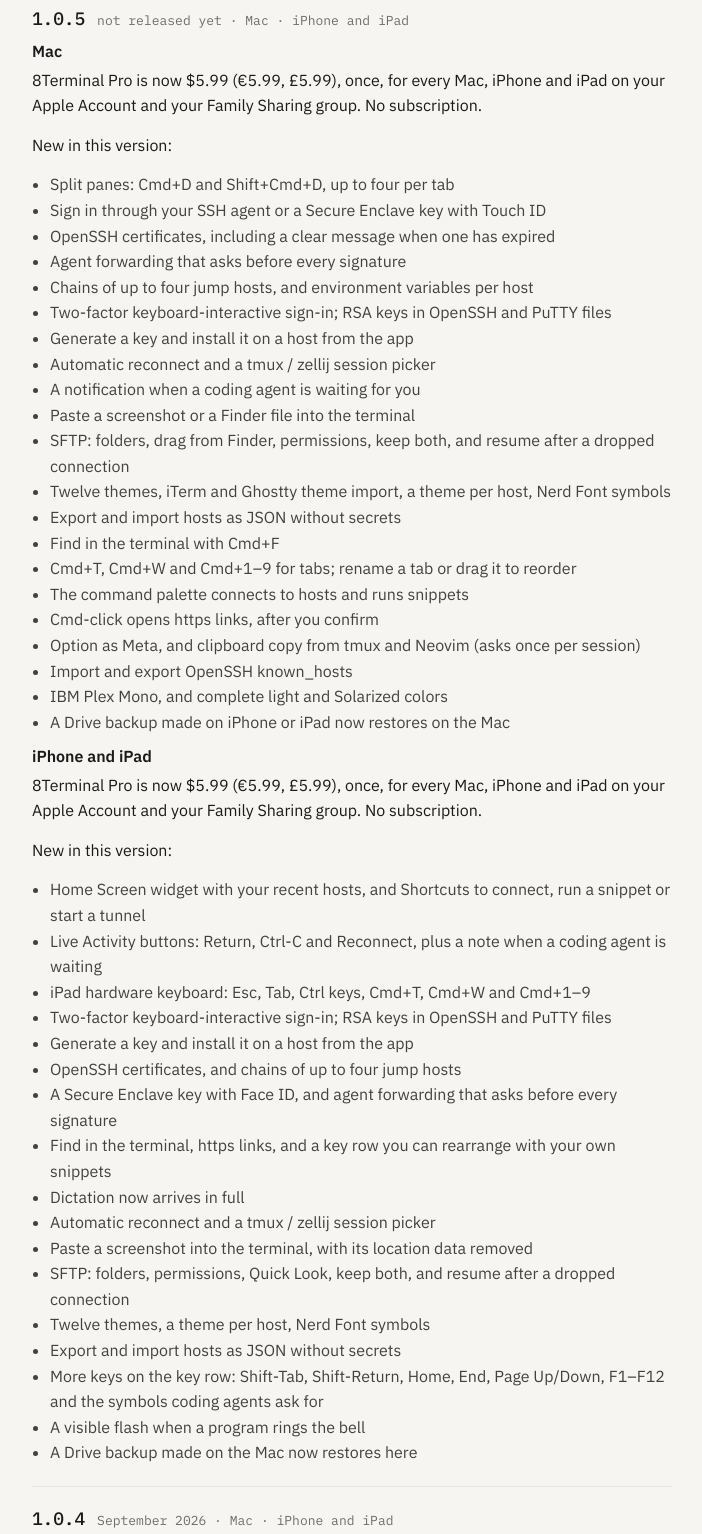
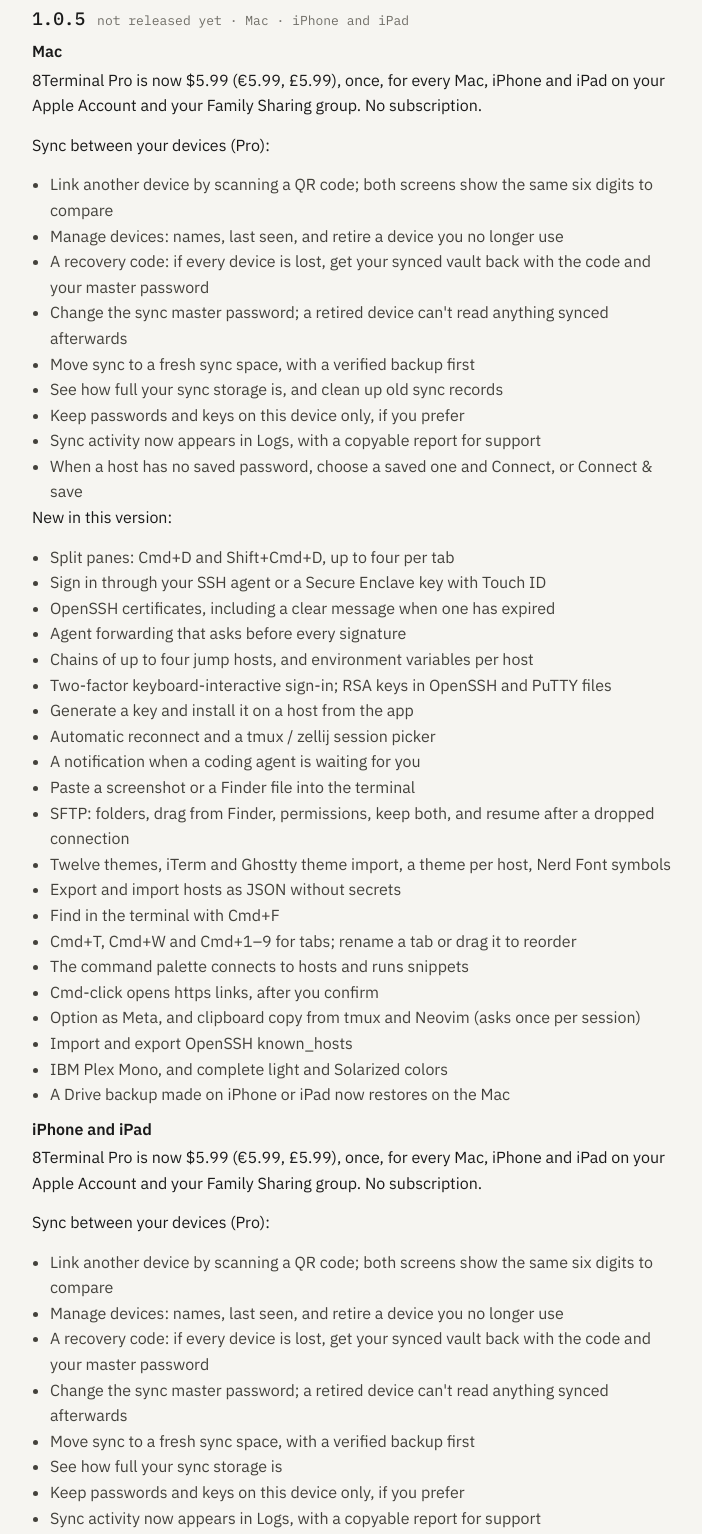
Before and after one commit to 8b1t/8terminal-site, a plain HTML site: page changelog.html in a window 1280 px wide. Shown: the part 260-1794 px from the top of the page, without its empty margins (288-990 px from the left). Drawn offline with Linux system fonts and the light colour scheme.

Commit message:
Changelog: 1.0.5 sync features and host rows

```diff
--- a/changelog.html
+++ b/changelog.html
@@ -28,10 +28,14 @@
   <header><h2>1.0.5</h2><span class="when">not released yet · Mac · iPhone and iPad</span></header>
   <h3 style="margin-top:12px">Mac</h3>
   <p>8Terminal Pro is now $5.99 (€5.99, £5.99), once, for every Mac, iPhone and iPad on your Apple Account and your Family Sharing group. No subscription.</p>
+<p>Sync between your devices (Pro):</p>
+<ul><li>Link another device by scanning a QR code; both screens show the same six digits to compare</li><li>Manage devices: names, last seen, and retire a device you no longer use</li><li>A recovery code: if every device is lost, get your synced vault back with the code and your master password</li><li>Change the sync master password; a retired device can&#x27;t read anything synced afterwards</li><li>Move sync to a fresh sync space, with a verified backup first</li><li>See how full your sync storage is, and clean up old sync records</li><li>Keep passwords and keys on this device only, if you prefer</li><li>Sync activity now appears in Logs, with a copyable report for support</li><li>When a host has no saved password, choose a saved one and Connect, or Connect &amp; save</li></ul>
 <p>New in this version:</p>
 <ul><li>Split panes: Cmd+D and Shift+Cmd+D, up to four per tab</li><li>Sign in through your SSH agent or a Secure Enclave key with Touch ID</li><li>OpenSSH certificates, including a clear message when one has expired</li><li>Agent forwarding that asks before every signature</li><li>Chains of up to four jump hosts, and environment variables per host</li><li>Two-factor keyboard-interactive sign-in; RSA keys in OpenSSH and PuTTY files</li><li>Generate a key and install it on a host from the app</li><li>Automatic reconnect and a tmux / zellij session picker</li><li>A notification when a coding agent is waiting for you</li><li>Paste a screenshot or a Finder file into the terminal</li><li>SFTP: folders, drag from Finder, permissions, keep both, and resume after a dropped connection</li><li>Twelve themes, iTerm and Ghostty theme import, a theme per host, Nerd Font symbols</li><li>Export and import hosts as JSON without secrets</li><li>Find in the terminal with Cmd+F</li><li>Cmd+T, Cmd+W and Cmd+1–9 for tabs; rename a tab or drag it to reorder</li><li>The command palette connects to hosts and runs snippets</li><li>Cmd-click opens https links, after you confirm</li><li>Option as Meta, and clipboard copy from tmux and Neovim (asks once per session)</li><li>Import and export OpenSSH known_hosts</li><li>IBM Plex Mono, and complete light and Solarized colors</li><li>A Drive backup made on iPhone or iPad now restores on the Mac</li></ul>
   <h3 style="margin-top:12px">iPhone and iPad</h3>
   <p>8Terminal Pro is now $5.99 (€5.99, £5.99), once, for every Mac, iPhone and iPad on your Apple Account and your Family Sharing group. No subscription.</p>
+<p>Sync between your devices (Pro):</p>
+<ul><li>Link another device by scanning a QR code; both screens show the same six digits to compare</li><li>Manage devices: names, last seen, and retire a device you no longer use</li><li>A recovery code: if every device is lost, get your synced vault back with the code and your master password</li><li>Change the sync master password; a retired device can&#x27;t read anything synced afterwards</li><li>Move sync to a fresh sync space, with a verified backup first</li><li>See how full your sync storage is</li><li>Keep passwords and keys on this device only, if you prefer</li><li>Sync activity now appears in Logs, with a copyable report for support</li><li>When a host has no saved password, choose a saved one and Connect, or Connect &amp; save</li><li>Tap a host to connect; the ⋮ button or a long press shows Edit, Duplicate, SFTP and Delete</li></ul>
 <p>New in this version:</p>
 <ul><li>Home Screen widget with your recent hosts, and Shortcuts to connect, run a snippet or start a tunnel</li><li>Live Activity buttons: Return, Ctrl-C and Reconnect, plus a note when a coding agent is waiting</li><li>iPad hardware keyboard: Esc, Tab, Ctrl keys, Cmd+T, Cmd+W and Cmd+1–9</li><li>Two-factor keyboard-interactive sign-in; RSA keys in OpenSSH and PuTTY files</li><li>Generate a key and install it on a host from the app</li><li>OpenSSH certificates, and chains of up to four jump hosts</li><li>A Secure Enclave key with Face ID, and agent forwarding that asks before every signature</li><li>Find in the terminal, https links, and a key row you can rearrange with your own snippets</li><li>Dictation now arrives in full</li><li>Automatic reconnect and a tmux / zellij session picker</li><li>Paste a screenshot into the terminal, with its location data removed</li><li>SFTP: folders, permissions, Quick Look, keep both, and resume after a dropped connection</li><li>Twelve themes, a theme per host, Nerd Font symbols</li><li>Export and import hosts as JSON without secrets</li><li>More keys on the key row: Shift-Tab, Shift-Return, Home, End, Page Up/Down, F1–F12 and the symbols coding agents ask for</li><li>A visible flash when a program rings the bell</li><li>A Drive backup made on the Mac now restores here</li></ul>
 </section>
```
